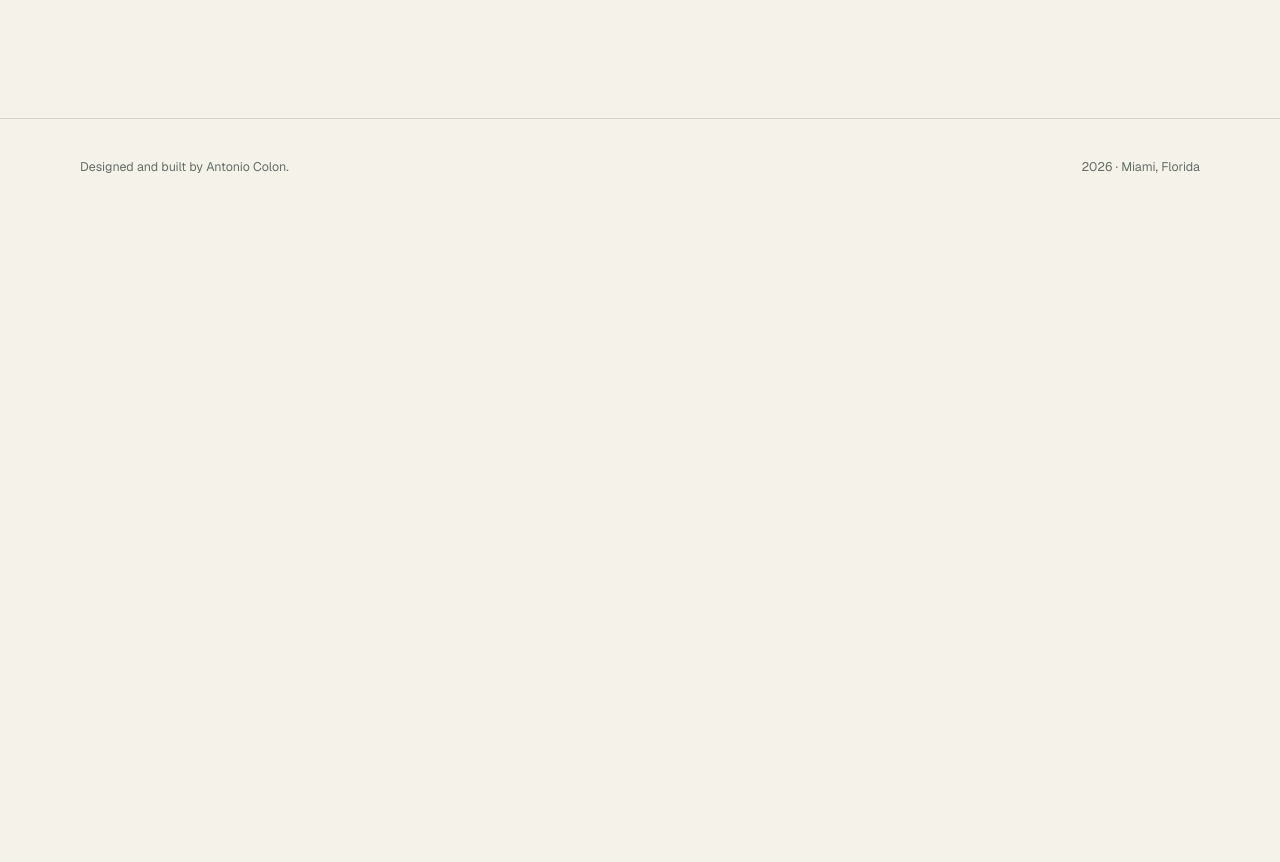
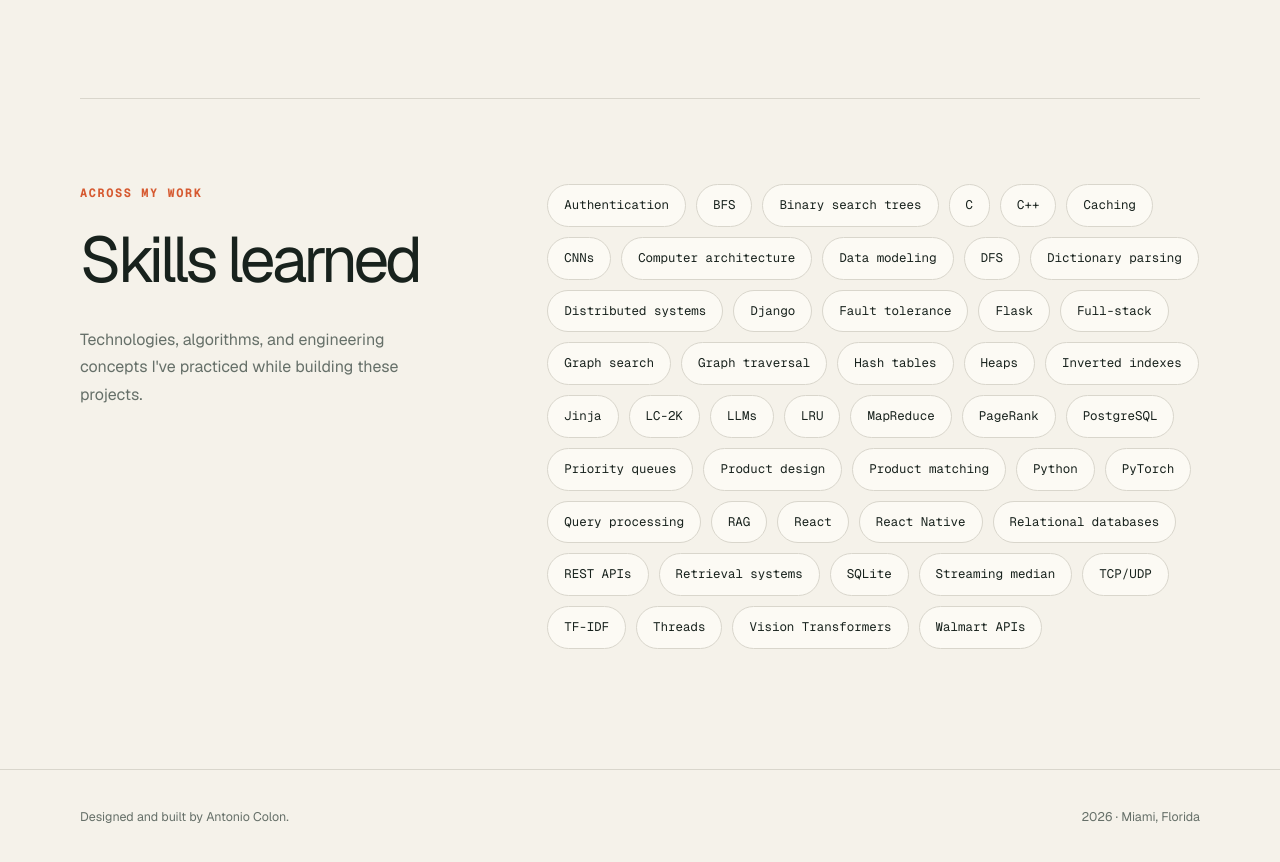
Before and after one commit to apcolon/PersonalWebsite, a Next.js app: page /projects in a window 1280 px wide. Shown: the part 3265-4127 px from the top of the page. Before the commit the page ends 3480 px from the top, so only its background shows below. Built offline with nearby package versions, Linux system fonts and the light colour scheme.

Commit message:
Add project skills section

```diff
--- a/src/app/globals.css
+++ b/src/app/globals.css
@@ -95,6 +95,12 @@ main { min-height: calc(100vh - 170px); }
 .card-links { display: flex; gap: 20px; font-size: 0.86rem; font-weight: 700; }
 .card-links a:hover, .social-links a:hover { color: var(--accent); }
 
+.skills-section { display: grid; grid-template-columns: .72fr 1.28fr; gap: clamp(40px, 8vw, 100px); margin-top: 100px; padding-top: 85px; border-top: 1px solid var(--line); }
+.skills-heading h2 { margin: 10px 0 18px; font-size: clamp(2.5rem, 5vw, 4.5rem); letter-spacing: -.06em; }
+.skills-heading > p:last-child { max-width: 420px; color: var(--muted); line-height: 1.7; }
+.skills-list { display: flex; flex-wrap: wrap; align-content: flex-start; gap: 10px; margin: 0; padding: 0; list-style: none; }
+.skills-list li { border: 1px solid var(--line); border-radius: 100px; background: var(--surface); padding: 11px 16px; color: var(--ink); font-family: var(--font-geist-mono), monospace; font-size: .78rem; }
+
 .callout { max-width: 1120px; }
 .callout p:not(.eyebrow) { max-width: 700px; color: var(--muted); font-size: 1.1rem; line-height: 1.7; }
 .callout .text-link { display: inline-block; margin-top: 16px; }
@@ -156,10 +162,11 @@ code { font-family: var(--font-geist-mono), monospace; font-size: .9em; }
   .nav-list { justify-content: space-between; gap: 6px; }
   .nav-list a { font-size: .75rem; }
   .hero h1 { font-size: clamp(3rem, 17vw, 5rem); }
-  .project-grid, .about-layout, .contact-layout, .home-about, .project-hero, .project-detail-grid { grid-template-columns: 1fr; }
+  .project-grid, .about-layout, .contact-layout, .home-about, .project-hero, .project-detail-grid, .skills-section { grid-template-columns: 1fr; }
   .section-heading, .resume-intro { align-items: flex-start; flex-direction: column; }
   .project-card { min-height: 360px; }
   .page-intro { margin-bottom: 45px; }
+  .skills-section { margin-top: 70px; padding-top: 60px; }
   .portrait-frame { max-width: 420px; }
   .project-hero { padding-bottom: 50px; }
   .project-demo { margin-bottom: 60px; }
--- a/src/app/projects/page.tsx
+++ b/src/app/projects/page.tsx
@@ -4,6 +4,10 @@ import { projects } from "@/data/projects";
 export const metadata = { title: "Projects | Antonio Colon" };
 
 export default function ProjectsPage() {
+  const skills = Array.from(
+    new Set(projects.flatMap((project) => project.technologies)),
+  ).sort((a, b) => a.localeCompare(b));
+
   return (
     <section className="page shell">
       <div className="page-intro">
@@ -19,6 +23,22 @@ export default function ProjectsPage() {
           <ProjectCard key={project.title} project={project} />
         ))}
       </div>
+
+      <section className="skills-section" aria-labelledby="skills-heading">
+        <div className="skills-heading">
+          <p className="eyebrow">Across my work</p>
+          <h2 id="skills-heading">Skills learned</h2>
+          <p>
+            Technologies, algorithms, and engineering concepts I&apos;ve practiced
+            while building these projects.
+          </p>
+        </div>
+        <ul className="skills-list">
+          {skills.map((skill) => (
+            <li key={skill}>{skill}</li>
+          ))}
+        </ul>
+      </section>
     </section>
   );
 }
```
